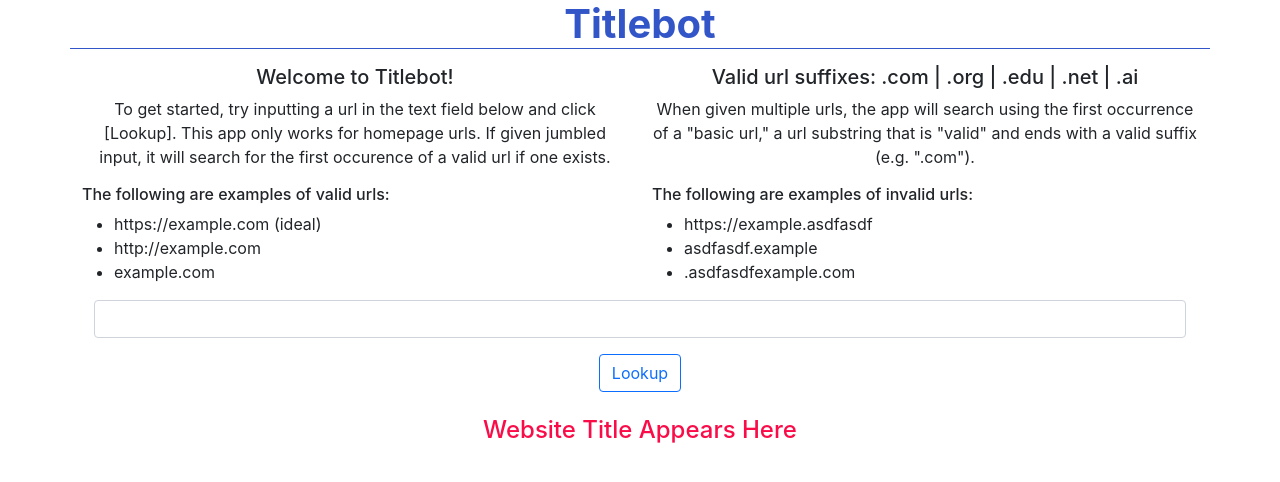
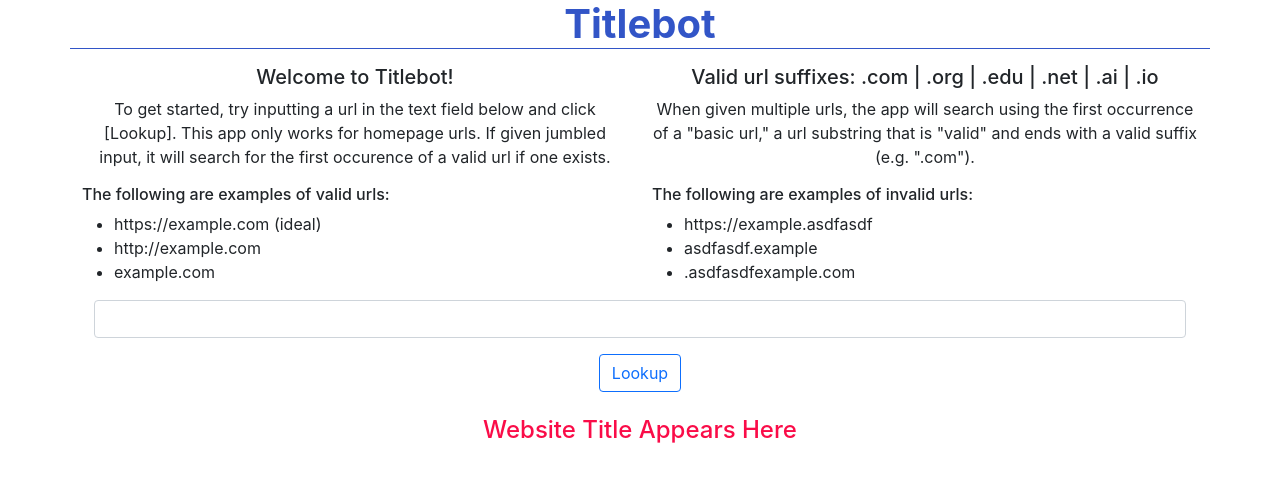
Before and after one commit to cf7/titlebot, a React app: page / in a window 1280 px wide. Shown: the top 482 px of the page. Built offline with nearby package versions, Linux system fonts and the light colour scheme; what axios-mock-adapter would draw is missing.

Commit message:
io suffix

```diff
--- a/src/App.js
+++ b/src/App.js
@@ -32,7 +32,7 @@ export default class App extends React.Component {
       alertIndex: 0,
       loading: false
     };
-    this.suffixes = ['.com','.org','.edu','.net','.ai'];
+    this.suffixes = ['.com','.org','.edu','.net','.ai','.io'];
     this.alertMessages = [
       "Please provide a url to a website's homepage",
       "url must have suffix (e.g. '.com')",
@@ -140,7 +140,7 @@ export default class App extends React.Component {
           </figure>
         </Col>
         <Col>
-          <h5>Valid url suffixes: .com | .org | .edu | .net | .ai</h5>
+          <h5>Valid url suffixes: .com | .org | .edu | .net | .ai | .io</h5>
           <p>When given multiple urls, the app will search using the first occurrence of a "basic url," a url substring that is "valid" and ends with a valid suffix (e.g. ".com").</p>
           <figure>
             <h6>The following are examples of invalid urls:</h6>
```
